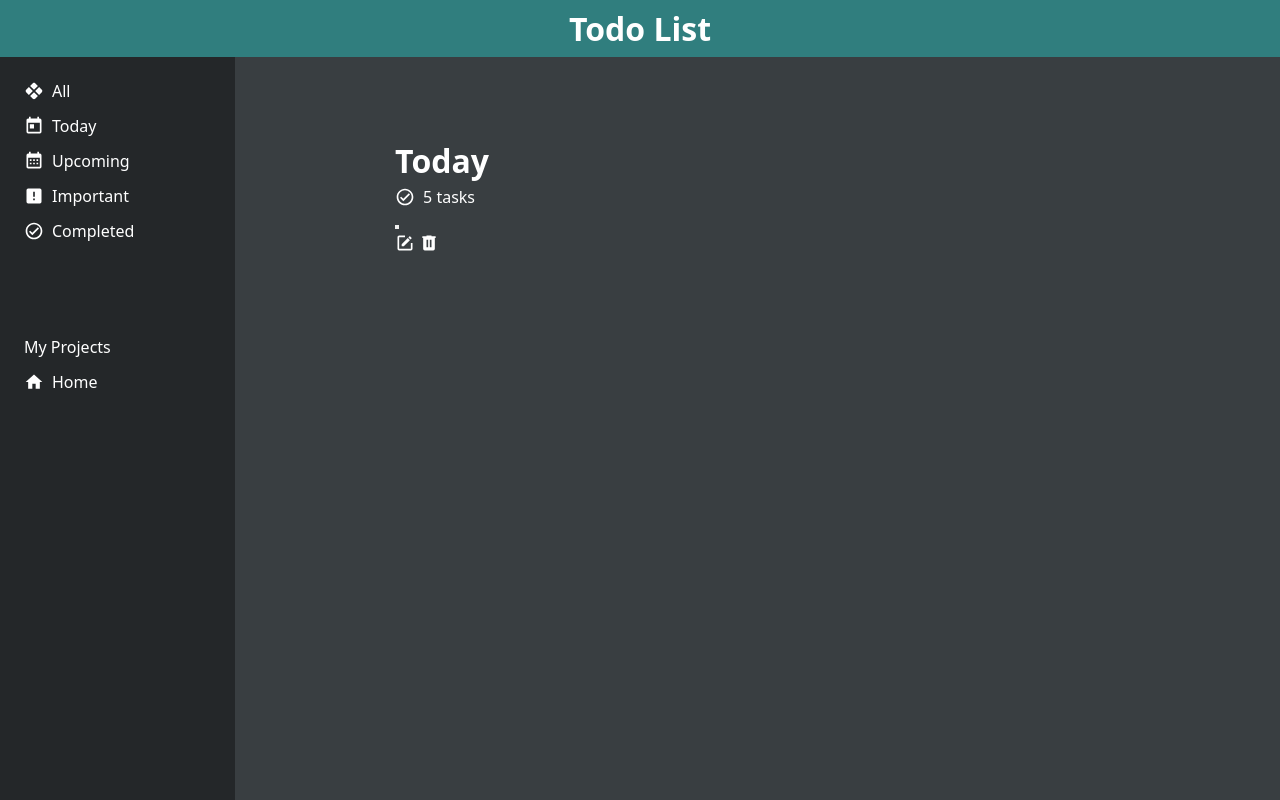
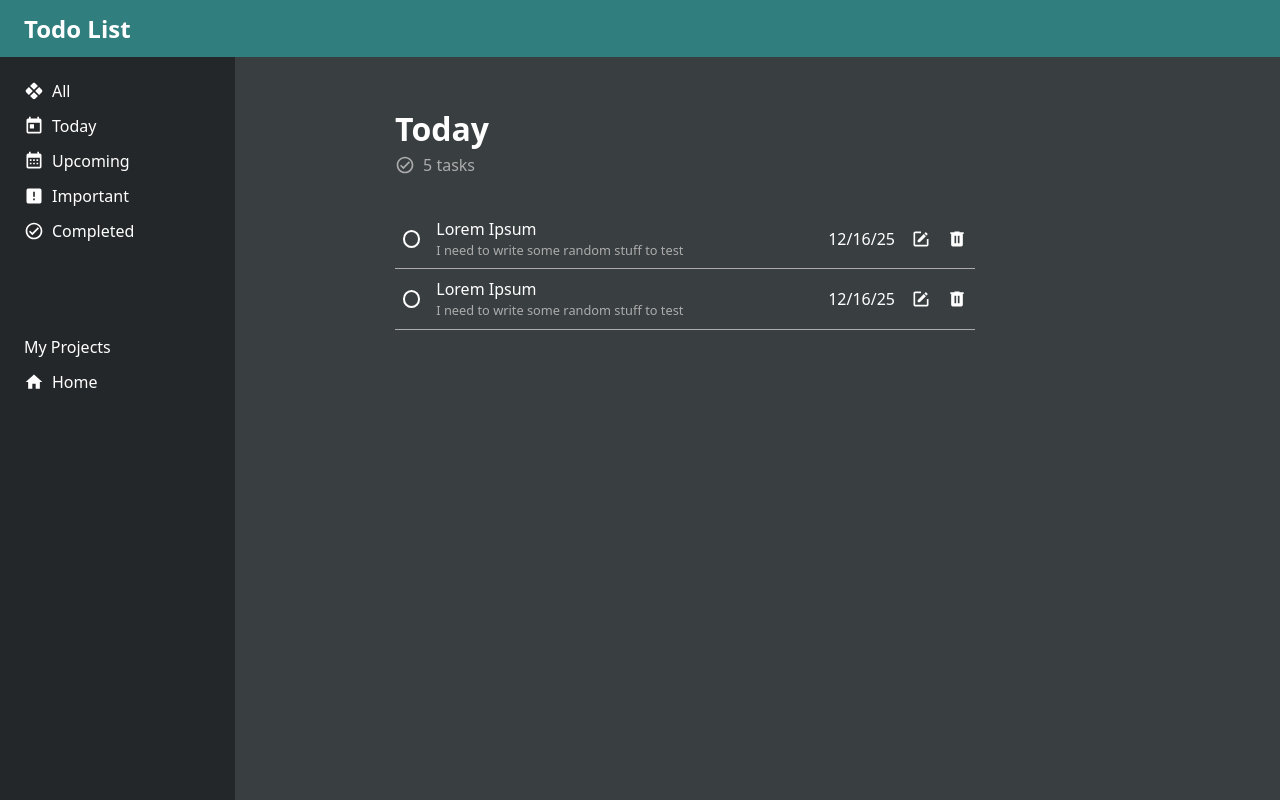
Before and after one commit to Amormio25/todo-list, a website built with webpack: page src/template.html in a window 1280 px wide. Built offline with nearby package versions, Linux system fonts and the light colour scheme.

Commit message:
Modified styling for tasks

```diff
--- a/src/assets/css/style.css
+++ b/src/assets/css/style.css
@@ -26,9 +26,9 @@ header {
   background-color: #307e7e;
   grid-column: 1 / -1;
   display: flex;
-  justify-content: center;
   align-items: center;
-  font-size: 2rem;
+  padding-left: 1.5rem;
+  font-size: 1.5rem;
   font-weight: 600;
 }
 
@@ -60,7 +60,7 @@ header {
 
 #menu .menu-item:hover,
 #projects .project-item:hover {
-  background-color: rgba(74, 80, 84, 0.9);
+  background-color: #474d50;
   border-radius: 4px;
   cursor: pointer;
 }
@@ -102,7 +102,7 @@ header {
 .container {
   width: auto;
   height: 100%;
-  padding: 5rem 10rem;
+  padding: 3rem 10rem;
 }
 
 .heading .title {
@@ -115,3 +115,63 @@ header {
   gap: 0.5rem;
   align-items: center;
 }
+
+.numTasks svg {
+  fill: #acacac;
+}
+
+.numTasks span {
+  color: #acacac;
+}
+
+.tasks-container {
+  padding-top: 2rem;
+}
+
+.task-item {
+  width: 80%;
+  padding-bottom: 0.5rem;
+  display: flex;
+  align-items: center;
+  padding: 0.5rem;
+  border-bottom: 1px solid #acacac;
+  cursor: pointer;
+}
+
+.task-item:hover {
+  background-color: #474d50;
+  transition: 0.3s ease;
+}
+
+.task-checkbox {
+  width: 1.1rem;
+  height: 1.1rem;
+  background-color: transparent;
+  border: 2px solid white;
+  border-radius: 50%;
+}
+
+.task-item-right {
+  width: 100%;
+  display: flex;
+  justify-content: space-between;
+  align-items: center;
+}
+
+.task-content {
+  display: flex;
+  flex-direction: column;
+  padding-left: 1rem;
+  /* margin-top: 1.25rem; */
+}
+
+.task-content .task-description {
+  font-size: 0.8rem;
+  color: #acacac;
+}
+
+.task-details {
+  display: flex;
+  align-items: center;
+  gap: 1rem;
+}
--- a/src/template.html
+++ b/src/template.html
@@ -96,11 +96,39 @@
         <div class="tasks-container">
           <div class="task-item">
             <button class="task-checkbox"></button>
+            <div class="task-item-right">
               <div class="task-content">
-              <div class="task-title"></div>
-              <div class="task-description"></div>
+                <div class="task-title">Lorem Ipsum</div>
+                <div class="task-description">
+                  I need to write some random stuff to test
                 </div>
-            <div class="date"></div>
+              </div>
+              <div class="task-details">
+                <div class="date">12/16/25</div>
+                <svg xmlns="http://www.w3.org/2000/svg" viewBox="0 0 24 24">
+                  <path
+                    d="M5,3C3.89,3 3,3.89 3,5V19A2,2 0 0,0 5,21H19A2,2 0 0,0 21,19V12H19V19H5V5H12V3H5M17.78,4C17.61,4 17.43,4.07 17.3,4.2L16.08,5.41L18.58,7.91L19.8,6.7C20.06,6.44 20.06,6 19.8,5.75L18.25,4.2C18.12,4.07 17.95,4 17.78,4M15.37,6.12L8,13.5V16H10.5L17.87,8.62L15.37,6.12Z"
+                  />
+                </svg>
+                <svg xmlns="http://www.w3.org/2000/svg" viewBox="0 0 24 24">
+                  <path
+                    d="M9,3V4H4V6H5V19A2,2 0 0,0 7,21H17A2,2 0 0,0 19,19V6H20V4H15V3H9M9,8H11V17H9V8M13,8H15V17H13V8Z"
+                  />
+                </svg>
+              </div>
+            </div>
+          </div>
+          <div class="task-item">
+            <button class="task-checkbox"></button>
+            <div class="task-item-right">
+              <div class="task-content">
+                <div class="task-title">Lorem Ipsum</div>
+                <div class="task-description">
+                  I need to write some random stuff to test
+                </div>
+              </div>
+              <div class="task-details">
+                <div class="date">12/16/25</div>
                 <svg xmlns="http://www.w3.org/2000/svg" viewBox="0 0 24 24">
                   <path
                     d="M5,3C3.89,3 3,3.89 3,5V19A2,2 0 0,0 5,21H19A2,2 0 0,0 21,19V12H19V19H5V5H12V3H5M17.78,4C17.61,4 17.43,4.07 17.3,4.2L16.08,5.41L18.58,7.91L19.8,6.7C20.06,6.44 20.06,6 19.8,5.75L18.25,4.2C18.12,4.07 17.95,4 17.78,4M15.37,6.12L8,13.5V16H10.5L17.87,8.62L15.37,6.12Z"
@@ -115,5 +143,7 @@
             </div>
           </div>
         </div>
+      </div>
+    </div>
   </body>
 </html>
```
Lines whose indentation alone changed are shown as unchanged.
